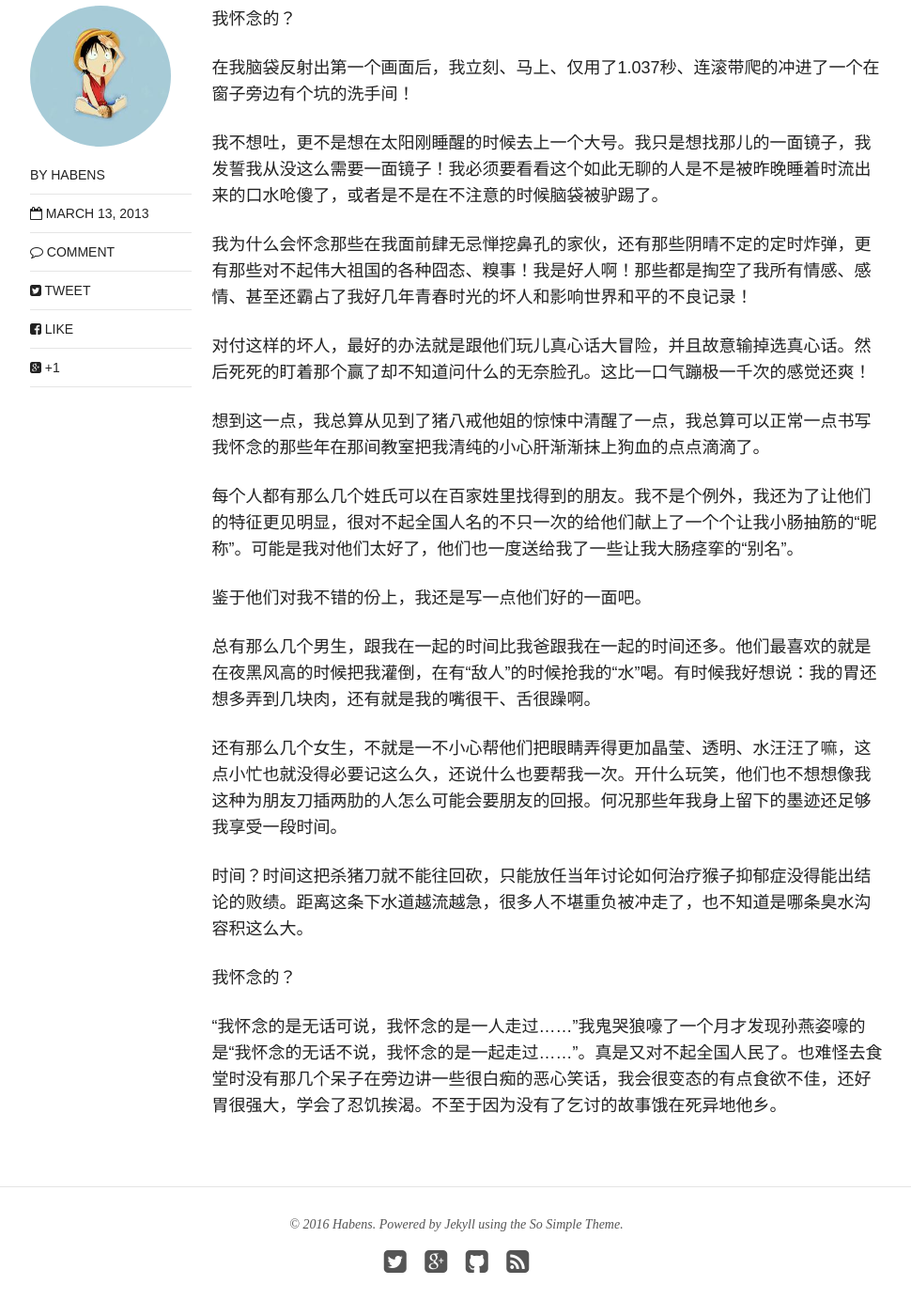
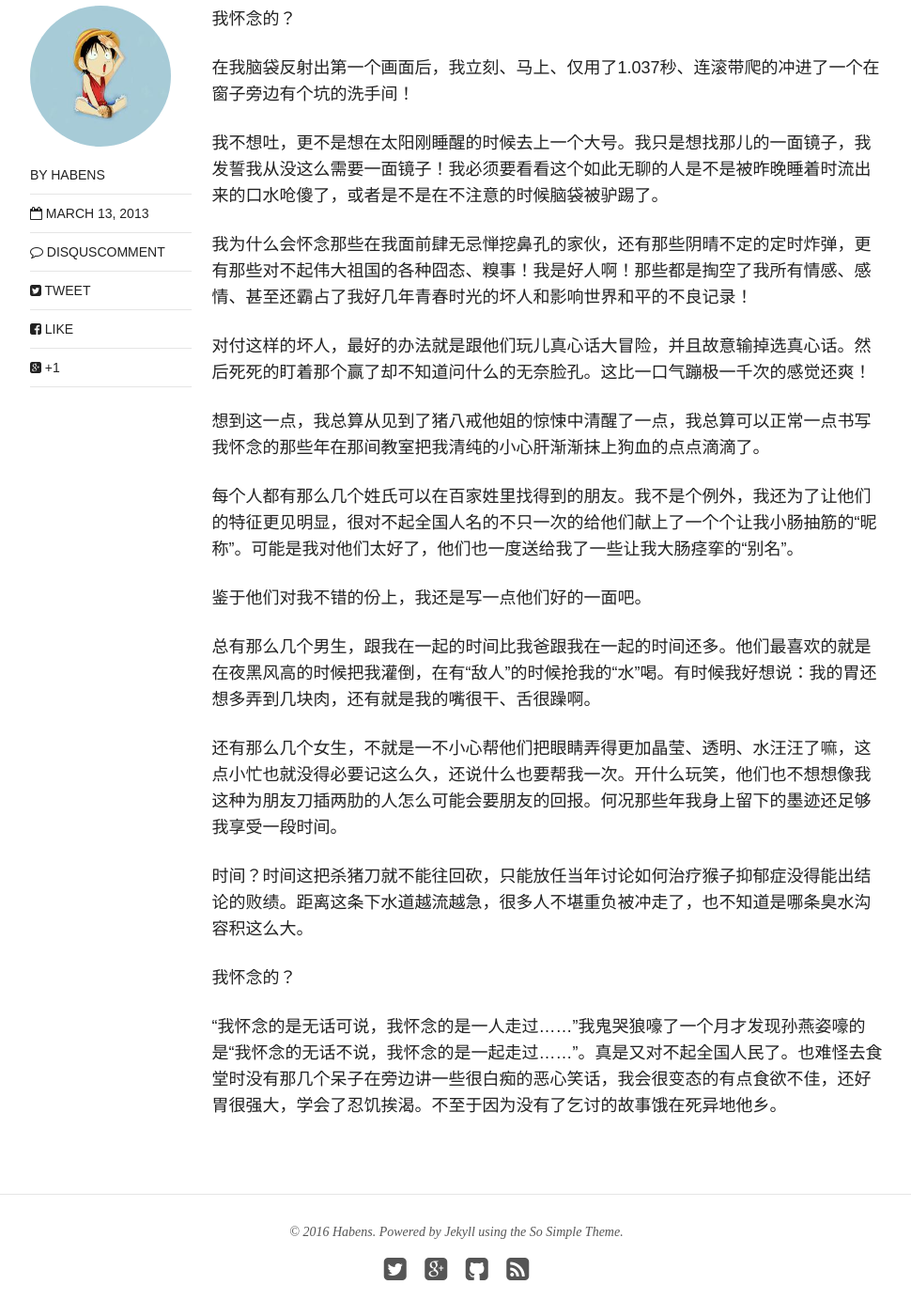
Before and after one commit to Habens/habens.github.io, a Jekyll site: the page built from _posts/articles/2013-03-13-我怀念的.md, in a window 1280 px wide and 1400 px high, scrolled down 590 px. Shown: the whole window at 94% size, without its empty margins (154-1124 px from the left). Built offline with Jekyll 4.4.1, drawn with Linux system fonts in a browser that asks for light colours; comment, search, counter and statistics services are not loaded; some of the changed text lies outside the part shown.

Commit message:
change comment tool

```diff
--- a/_config.yml
+++ b/_config.yml
@@ -6,6 +6,7 @@
 logo: site-logo.png
 search: true
 url: http://habens.github.io
+#url: http://localhost:4000
 
 # Jekyll configuration
 
@@ -34,8 +35,8 @@
   name: Habens
   avatar: bio-photo.jpg
   email: right.jie@gmail.com
-  disqus-shortname: #habens
-  duoshuo-shortname: habenschen
+  disqus-shortname: habens
+  duoshuo-shortname: #habenschen
   weibo: HabensC
   twitter: julyCWJ
   facebook:
```
